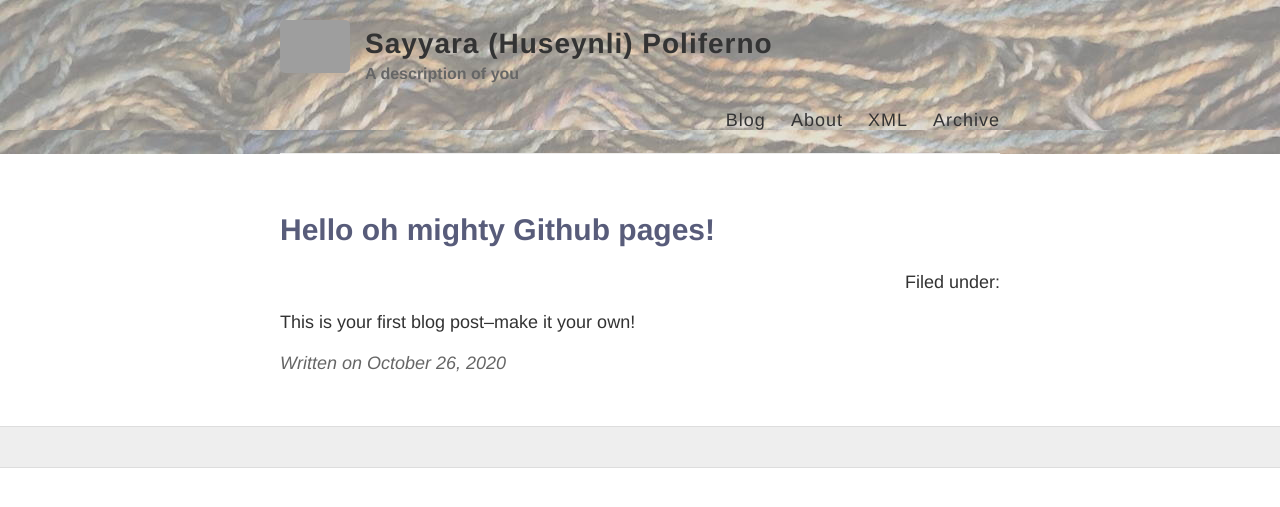
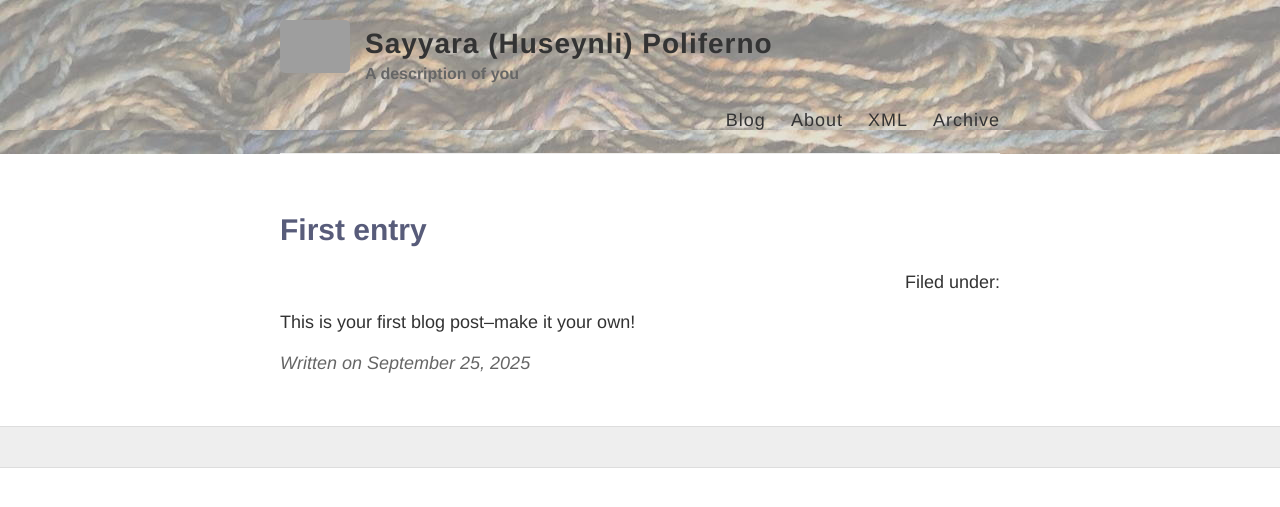
Before and after one commit to sayyarahuseynli/sayyarahuseynli.github.io, a Jekyll site: the page built from _posts/2025-09-25-First-entry.md, in a window 1280 px wide. Shown: the top 507 px of the page. Built offline with Jekyll 4.4.1, drawn with Linux system fonts in a browser that asks for light colours; grey boxes are pictures that could not be loaded.

Commit message:
blog post edit 2

```diff
--- a/_posts/2020-10-26-Hello-World.md
+++ b/_posts/2025-09-25-First-entry.md
@@ -1,6 +1,6 @@
 ---
 layout: post
-title: Hello oh mighty Github pages!
+title: First entry
 ---
 
 This is your first blog post--make it your own!
```
